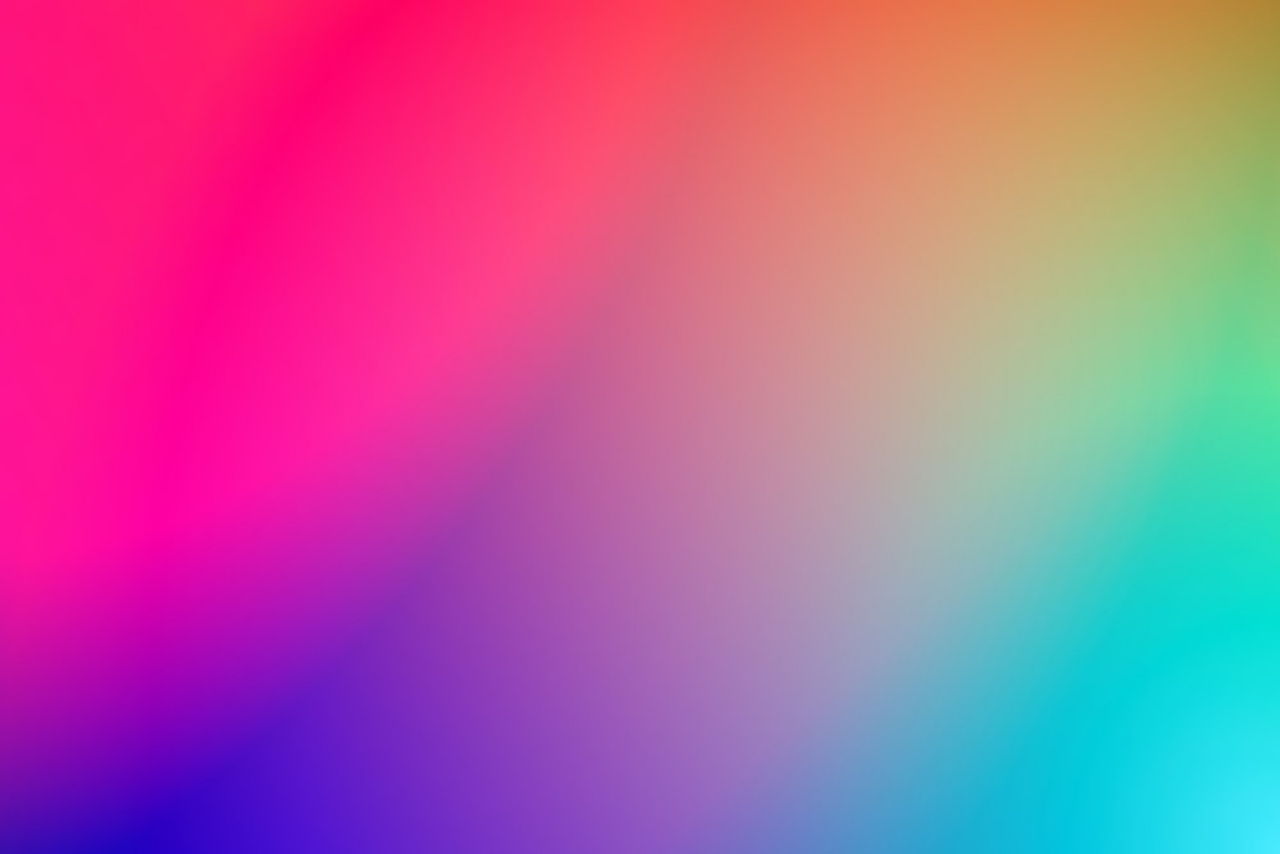
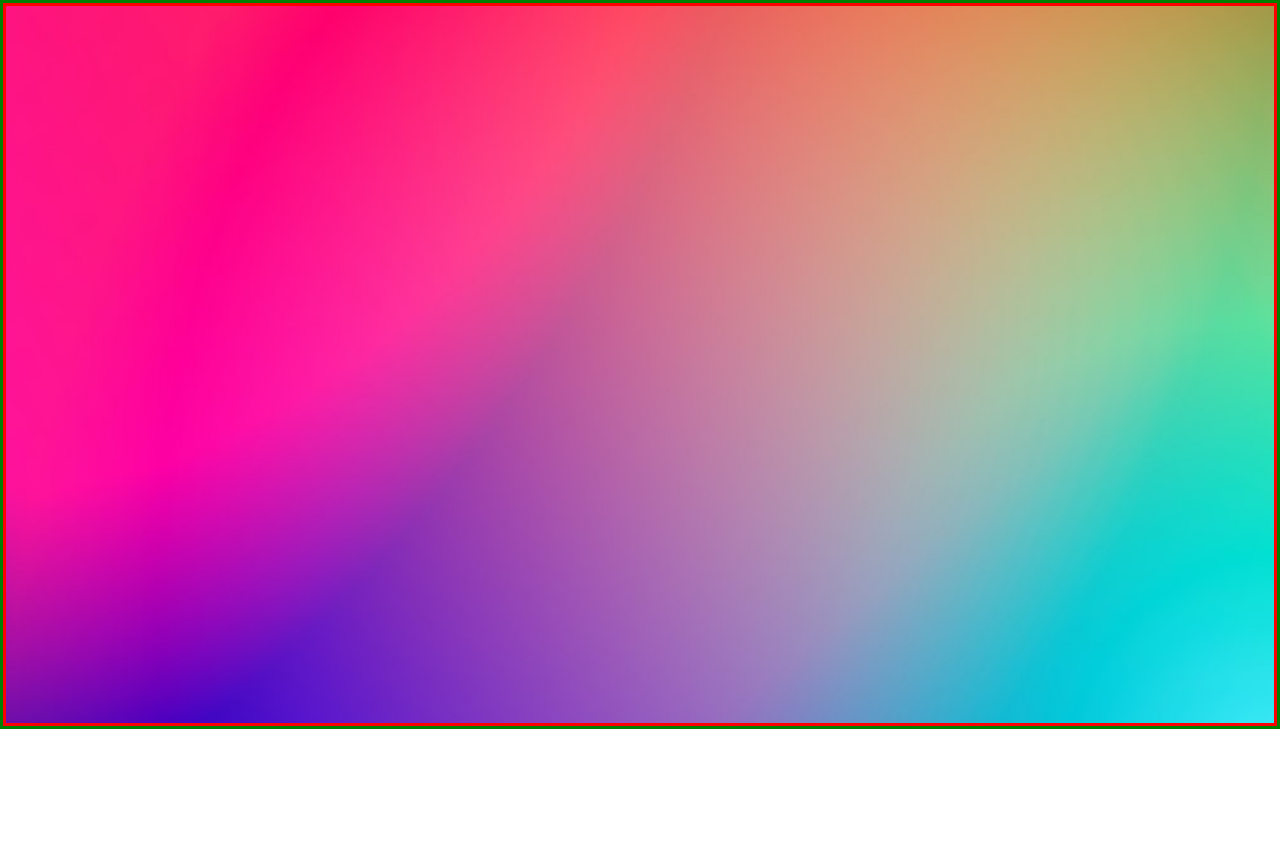
Before and after one commit to DovzhenkoDenys1989/fm_flex_grid_example-classwork_15.03.2021, a plain HTML site: page index.html in a window 1280 px wide. After the commit the page ends 800 px from the top, so only its background shows below. Drawn offline with Linux system fonts and the light colour scheme.

Commit message:
соотношение картинки --ratio:calc(9/16)

```diff
--- a/essets/css/style.css
+++ b/essets/css/style.css
@@ -1,5 +1,36 @@
+*{
+  box-sizing: border-box;
+}
 
-img{
+body{
+  min-height: 100vh;
+}
+
+.wrapper{
   width: 100%;
+  min-height: 400px;
+  border: 3px solid green;
+  display: flex;
+  flex-direction: column;
+  justify-content: center;
+  background-color: gray;
+}
+
+.inner-wrapper{
+  --ratio: calc(9/16);
+  position: relative;
+  padding-top: calc(var(--ratio) * 100%);
+  border: 3px solid red;
+}
+
+.bg-image{
+  display: block;
+  position: absolute;
   height: 100%;
+  width: 100%;
+  object-fit: cover;
+  object-position: center;
+  top: 0;
+  left: 0;
+  right: 0;
 }
--- a/index.html
+++ b/index.html
@@ -9,11 +9,10 @@
     <title>Document</title>
   </head>
   <body>
-<picture>
-  <source srcset="./essets/images/images.450.jpg" media="(max-width:800px">
-  <source srcset="./essets/images/images.1080.jpg" media="(min-width:900px">
-  <img src="./essets/images/images.jpg" alt="background">
-</picture>
-
+    <div class="wrapper">
+      <div class="inner-wrapper">
+        <img class="bg-image" src="./essets/images/images.jpg" alt="background" />
+      </div>
+    </div>
   </body>
 </html>
```
